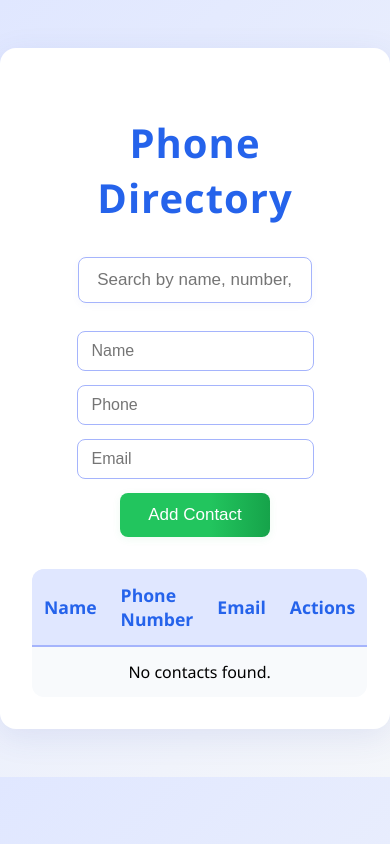
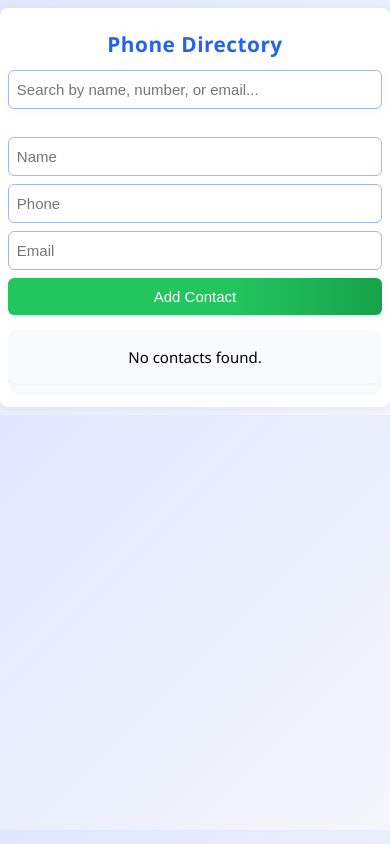
Before and after one commit to mathik2/phone-book-manager, a Flask app: page / in a window 390 px wide. Run offline with Flask 3, Linux system fonts and the light colour scheme; data that the repository does not hold is empty; some libraries are stand-ins or nearby versions.

Commit message:
updated to be mobile compatible

```diff
--- a/render.yaml
+++ b/render.yaml
@@ -3,7 +3,7 @@ services:
     name: phone-book-manager
     env: python
     buildCommand: pip install -r requirements.txt
-    startCommand: python app.py
+    startCommand: gunicorn app:app
     envVars:
       - key: DATABASE_URL
         value: ${DATABASE_URL}
--- a/templates/index.html
+++ b/templates/index.html
@@ -3,13 +3,18 @@
 <head>
     <meta charset="UTF-8">
     <title>Phone Directory</title>
-    <meta name="viewport" content="width=device-width, initial-scale=1">
+    <meta name="viewport" content="width=device-width, initial-scale=1, maximum-scale=1, user-scalable=no">
     <style>
         body {
             font-family: 'Segoe UI', Arial, sans-serif;
             background: linear-gradient(135deg, #e0e7ff 0%, #f4f6fa 100%);
             margin: 0;
             padding: 0;
+        }
+        html, body {
+            width: 100vw;
+            max-width: 100vw;
+            overflow-x: hidden;
         }
         .container {
             max-width: 800px;
@@ -155,6 +160,93 @@
         input.edit-phone:focus, input.edit-email:focus {
             border-color: #2563eb;
         }
+
+        @media (max-width: 600px) {
+            .container {
+                max-width: 100vw;
+                margin: 8px auto;
+                padding: 8px 2vw 12px 2vw;
+                border-radius: 8px;
+                box-shadow: 0 2px 8px rgba(60,80,180,0.08);
+            }
+            h1 {
+                font-size: 1.3rem;
+                margin-bottom: 12px;
+                letter-spacing: 0.5px;
+            }
+            .search-bar input {
+                width: 100%;
+                font-size: 15px;
+                padding: 10px 8px;
+                border-radius: 6px;
+                box-sizing: border-box;
+            }
+            form.add-contact-form {
+                flex-direction: column;
+                gap: 8px;
+                margin-bottom: 14px;
+                width: 100%;
+            }
+            form.add-contact-form input, form.add-contact-form button {
+                width: 100%;
+                min-width: unset;
+                font-size: 15px;
+                padding: 10px 8px;
+                border-radius: 6px;
+                box-sizing: border-box;
+            }
+            table, thead, tbody, th, td, tr {
+                display: block;
+                width: 100%;
+                box-sizing: border-box;
+            }
+            thead {
+                display: none;
+            }
+            tr {
+                margin-bottom: 12px;
+                background: #f8fafc;
+                border-radius: 8px;
+                box-shadow: 0 1px 4px rgba(60,80,180,0.04);
+                padding: 8px 0;
+            }
+            td {
+                padding: 8px 6px;
+                text-align: left;
+                font-size: 15px;
+                border: none;
+                position: relative;
+                box-sizing: border-box;
+                word-break: break-word;
+            }
+            td:before {
+                content: attr(data-label);
+                font-weight: bold;
+                color: #2563eb;
+                display: block;
+                margin-bottom: 2px;
+                font-size: 13px;
+            }
+            .actions {
+                flex-direction: column;
+                gap: 6px;
+                margin-top: 8px;
+            }
+            .actions button, .actions form button {
+                width: 100%;
+                font-size: 15px;
+                padding: 10px 0;
+                border-radius: 6px;
+                box-sizing: border-box;
+            }
+            input.edit-phone, input.edit-email {
+                font-size: 15px;
+                padding: 9px 8px;
+                border-radius: 6px;
+                width: 100%;
+                box-sizing: border-box;
+            }
+        }
     </style>
 </head>
 <body>
@@ -181,14 +273,14 @@
             <tbody id="contactsTableBody">
                 {% for contact in contacts %}
                 <tr data-name="{{ contact[0] }}">
-                    <td>{{ contact[0] }}</td>
-                    <td>
+                    <td data-label="Name">{{ contact[0] }}</td>
+                    <td data-label="Phone">
                         <input type="text" value="{{ contact[1] }}" class="edit-phone" readonly>
                     </td>
-                    <td>
+                    <td data-label="Email">
                         <input type="email" value="{{ contact[2] }}" class="edit-email" readonly>
                     </td>
-                    <td class="actions">
+                    <td data-label="Actions" class="actions">
                         <button class="edit-btn">Edit</button>
                         <button class="save-btn">Save</button>
                         <form method="POST" action="{{ url_for('delete', name=contact[0]) }}" style="display:inline;" onsubmit="return confirm('Delete this contact?');">
```
